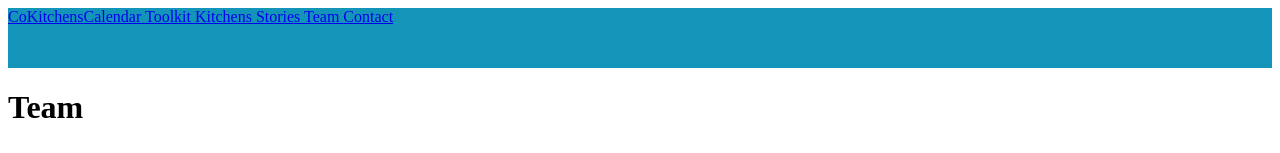
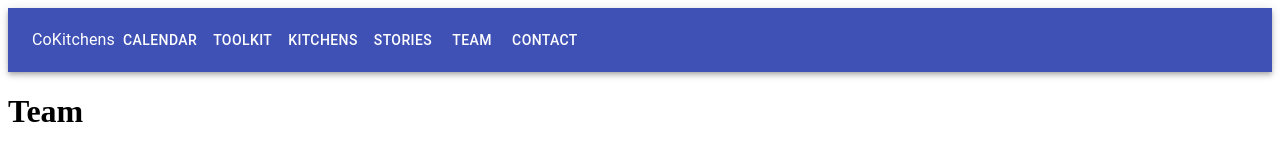
Before and after one commit to Vadlusk/CoKitchensFrontend, a React (Create React App) app: page /team in a window 1280 px wide. Shown: the top 153 px of the page. Built offline with nearby package versions, Linux system fonts and the light colour scheme; no server answers.

Commit message:
Install material ui and use in Navbar (desktop)

```diff
--- a/package.json
+++ b/package.json
@@ -3,6 +3,7 @@
   "version": "0.1.0",
   "private": true,
   "dependencies": {
+    "@material-ui/core": "^4.11.4",
     "@testing-library/react": "^11.2.6",
     "@testing-library/user-event": "^12.8.3",
     "react": "^17.0.2",
--- a/src/components/Navbar/index.jsx
+++ b/src/components/Navbar/index.jsx
@@ -1,31 +1,33 @@
 import React from 'react'
+import { AppBar, Toolbar, Typography, Button } from '@material-ui/core'
+
 import styled from 'styled-components'
 
-import { color } from '../../styles/colors'
-
-const Navbar = () => (
-  <S.Navbar>
-    <S.Brandname href="/">CoKitchens</S.Brandname>
-
-    <S.Link href="/calendar">Calendar</S.Link>
-    <S.Link href="/toolkit"> Toolkit </S.Link>
-    <S.Link href="/kitchens">Kitchens</S.Link>
-    <S.Link href="/stories"> Stories </S.Link>
-    <S.Link href="/team">    Team    </S.Link>
-    <S.Link href="/contact"> Contact </S.Link>
-  </S.Navbar>
-)
+const Navbar = () => {
+  return (
+    <div>
+      <AppBar position="static">
+          <Toolbar>
+            <Typography color="inherit">
+              <S.Link>CoKitchens</S.Link>
+            </Typography>
+            <div>
+              <Button href="/calendar" color="inherit">Calendar</Button>
+              <Button href="/toolkit" color="inherit"> Toolkit </Button>
+              <Button href="/kitchens" color="inherit">Kitchens</Button>
+              <Button href="/stories" color="inherit"> Stories </Button>
+              <Button href="/team" color="inherit">    Team    </Button>
+              <Button href="/contact" color="inherit"> Contact </Button>
+            </div>
+          </Toolbar>
+      </AppBar>
+    </div>
+  )
+}
 
 export default Navbar
 
 const S = {
-  Navbar: styled.div`
-    height: 60px;
-    width: 100%;
-    background: ${color('navbarBackground')};
-  `,
-  Brandname: styled.a`
-  `,
   Link: styled.a`
   `
 }
```
